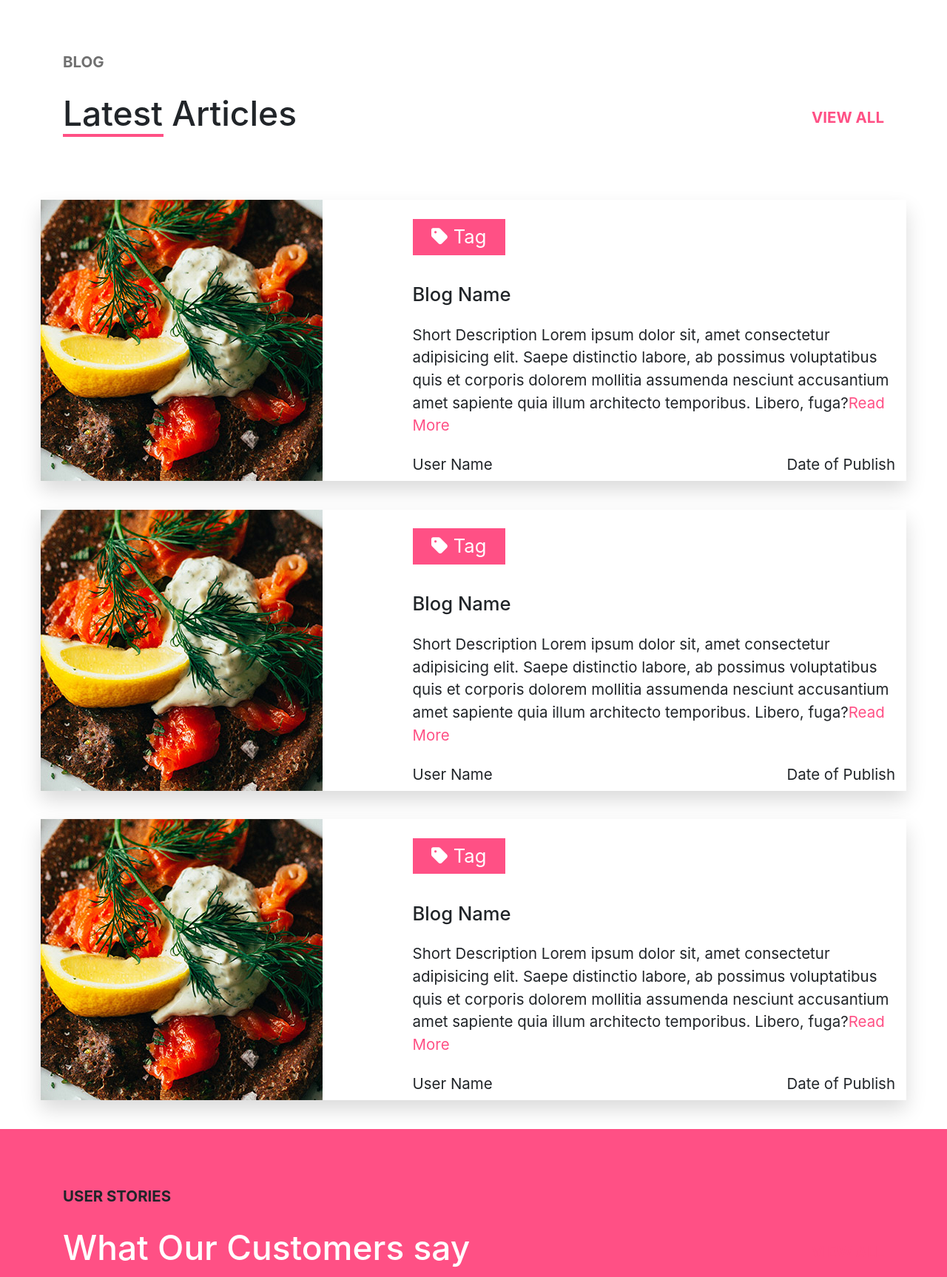
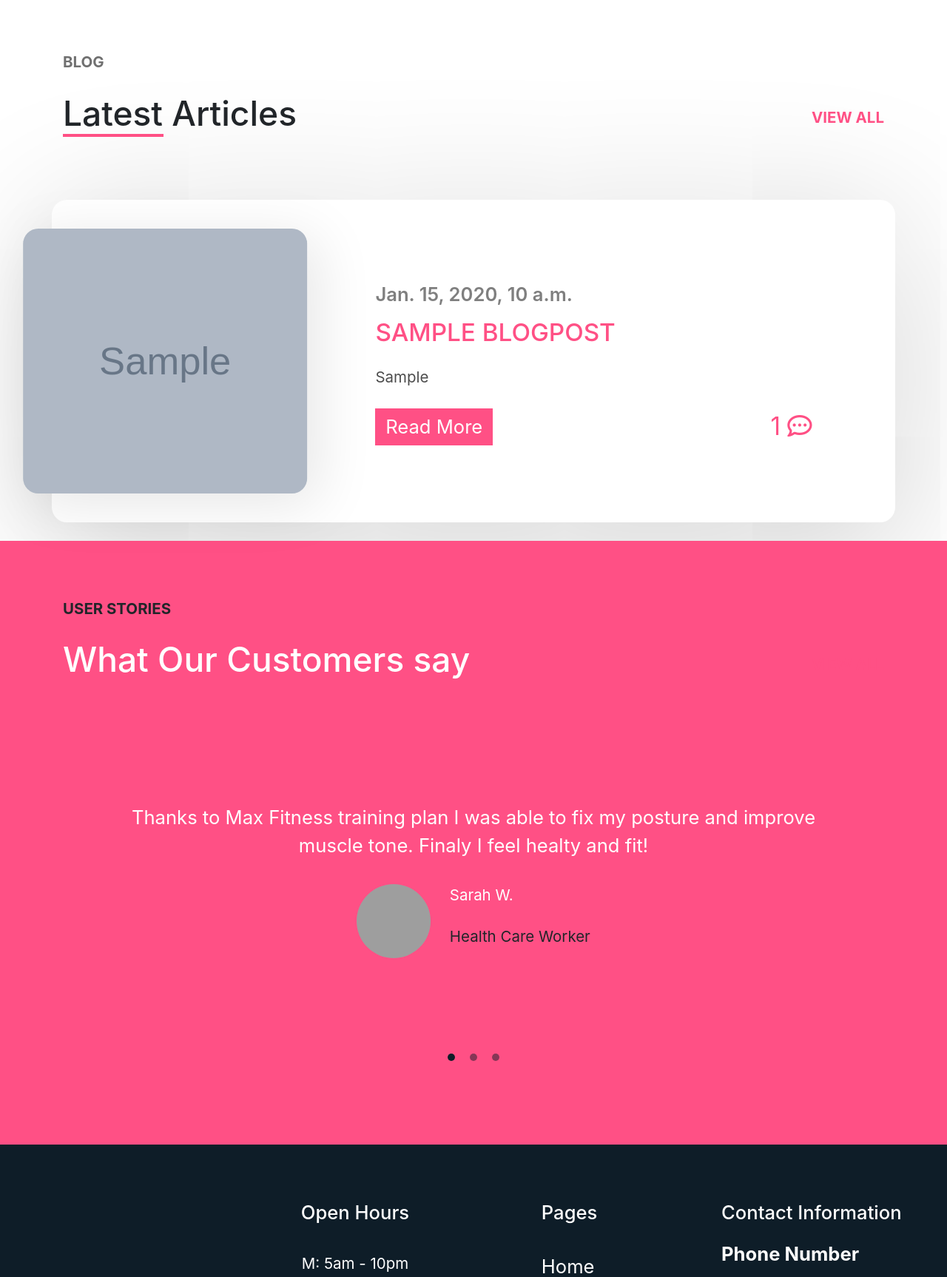
Before and after one commit to Code-Institute-Submissions/Max_Fitness_MS_4, a Django app: page / in a window 1280 px wide. Shown: the part 3729-5455 px from the top of the page at 74% size. Run offline with Django 3.2, Linux system fonts and the light colour scheme; tables that the repository leaves empty hold one stand-in row (values such as "Sample post"); grey boxes marked "Sample" are stand-in pictures; parts of the project's set-up code (start-up, migrations or seed data) failed here and were passed over; some libraries are stand-ins or nearby versions; grey boxes are pictures that could not be loaded.

Commit message:
Update home app view logic and add blog component to index page

```diff
--- a/home/templates/home/index.html
+++ b/home/templates/home/index.html
@@ -1,5 +1,9 @@
 {% extends 'base.html' %}
 {% load static %}
+
+{% block extra_css %}
+    <link rel="stylesheet" href="{% static 'blog/css/blogs.css' %}">
+{% endblock %}
 
 {% block page_hero %}
     <div class="callout-container-img-bg">
@@ -622,7 +626,7 @@
                     <p class="section-tag text-uppercase text-gray font-weight-bold mt-5">training</p>
                      <div class="d-flex">
                         <h2 class="h2--border">Max Fitness Offers Training and Diet Plans</h2>
-                        <a href="" class="ml-auto
+                        <a href="{% url 'products' %}" class="ml-auto
                          text-uppercase viewall-link my-auto d-none d-lg-block">View all</a>
                     </div>
                 </div>
@@ -654,64 +658,35 @@
                     <p class="section-tag text-uppercase text-gray font-weight-bold mt-5">blog</p>
                     <div class="d-flex">
                         <h2 class="h2--border">Latest Articles</h2>
-                        <a href="" class="ml-auto
+                        <a href="{% url 'blog' %}" class="ml-auto
                          text-uppercase viewall-link my-auto d-none d-lg-block">View all</a>
                     </div>
                 </div>
             </div>
         </div>
         <div class="container p-sm-5 p-lg-0">
-            <div class="row mb-4 shadow">
-                <div class="col-12 col-lg-5 p-0">
-                    <img src="{{ MEDIA_URL}}weight_cutting_diet.jpg" alt="" class="img-fluid">
+            {% for post in blogPost %}
+            <div class="row mt-5 mt-lg-0 mb-3 blog-post">
+                <div class="col-12 col-lg-5 p-0 blog-post-img">
+                {% if post.image %}
+                    <img src="{{ post.image.url }}" alt="">
+                {% else %}
+                    <img src="{{ MEDIA_URL }}noimage.png" alt="">
+                {% endif %}
                 </div>
-                <div class="col-12 col-lg-7 d-flex flex-column">
-                    <a href="" class="blog-section-tag mr-auto text-white mt-2 mt-sm-3"><i class="fas fa-tag"></i> Tag</a>
-                    <h3 class="mt-2 mt-sm-3 mt-lg-4">Blog Name</h3>
-                    <p class="my-auto">Short Description
-                    Lorem ipsum dolor sit, amet consectetur adipisicing elit. Saepe distinctio labore, ab possimus voluptatibus quis et corporis dolorem mollitia assumenda nesciunt accusantium amet sapiente quia illum architecto temporibus. Libero, fuga?<a href="" class="text-pink">Read More</a>
+                <div class="col-12 col-lg-7">
+                    <div class="blog-post-date">
+                        <span>{{ post.date_added }}</span>
+                    </div>
+                    <h5 class="blog-post-title">{{ post.title }}</h5>
+                    <p class="blog-post-text">
+                    {{ post.intro }}
                     </p>
-
-                    <div class="mt-auto d-flex d-row">
-                        <p class="mb-1">User Name</p>
-                        <p class="mb-1 ml-auto">Date of Publish</p>
-                    </div>
+                    <a href="{% url 'blog_post' post.id %}" class="btn btn-primary blog-post-btn">Read More</a>
+                    <span class="comment-count float-right text-pink">{{ post.comments.all|length }} <i class="far fa-comment-dots"></i></span>
                 </div>
             </div>
-            <div class="row mb-4 shadow">
-                <div class="col-12 col-lg-5 p-0">
-                    <img src="{{ MEDIA_URL}}weight_cutting_diet.jpg" alt="" class="img-fluid">
-                </div>
-                <div class="col-12 col-lg-7 d-flex flex-column">
-                    <a href="" class="blog-section-tag mr-auto text-white mt-2 mt-sm-3"><i class="fas fa-tag"></i> Tag</a>
-                    <h3 class="mt-2 mt-sm-3 mt-lg-4">Blog Name</h3>
-                    <p class="my-auto">Short Description
-                    Lorem ipsum dolor sit, amet consectetur adipisicing elit. Saepe distinctio labore, ab possimus voluptatibus quis et corporis dolorem mollitia assumenda nesciunt accusantium amet sapiente quia illum architecto temporibus. Libero, fuga?<a href="" class="text-pink">Read More</a>
-                    </p>
-
-                    <div class="mt-auto d-flex d-row">
-                        <p class="mb-1">User Name</p>
-                        <p class="mb-1 ml-auto">Date of Publish</p>
-                    </div>
-                </div>
-            </div>
-            <div class="row mb-4 shadow">
-                <div class="col-12 col-lg-5 p-0">
-                    <img src="{{ MEDIA_URL}}weight_cutting_diet.jpg" alt="" class="img-fluid">
-                </div>
-                <div class="col-12 col-lg-7 d-flex flex-column">
-                    <a href="" class="blog-section-tag mr-auto text-white mt-2 mt-sm-3"><i class="fas fa-tag"></i> Tag</a>
-                    <h3 class="mt-2 mt-sm-3 mt-lg-4">Blog Name</h3>
-                    <p class="my-auto">Short Description
-                    Lorem ipsum dolor sit, amet consectetur adipisicing elit. Saepe distinctio labore, ab possimus voluptatibus quis et corporis dolorem mollitia assumenda nesciunt accusantium amet sapiente quia illum architecto temporibus. Libero, fuga?<a href="" class="text-pink">Read More</a>
-                    </p>
-
-                    <div class="mt-auto d-flex d-row">
-                        <p class="mb-1">User Name</p>
-                        <p class="mb-1 ml-auto">Date of Publish</p>
-                    </div>
-                </div>
-            </div>
+            {% endfor %}
         </div>
     </section>
     <div class="success-stories d-flex bg-charcoal-light">
--- a/home/views.py
+++ b/home/views.py
@@ -1,7 +1,12 @@
 from django.shortcuts import render
-
+from blog.models import BlogPost
 # Create your views here.
 
 
 def home_page(request):
-    return render(request, 'home/index.html')
+    blogPost = BlogPost.objects.order_by('-date_added')[:3]
+
+    context = {
+        'blogPost': blogPost,
+    }
+    return render(request, 'home/index.html', context)
```
